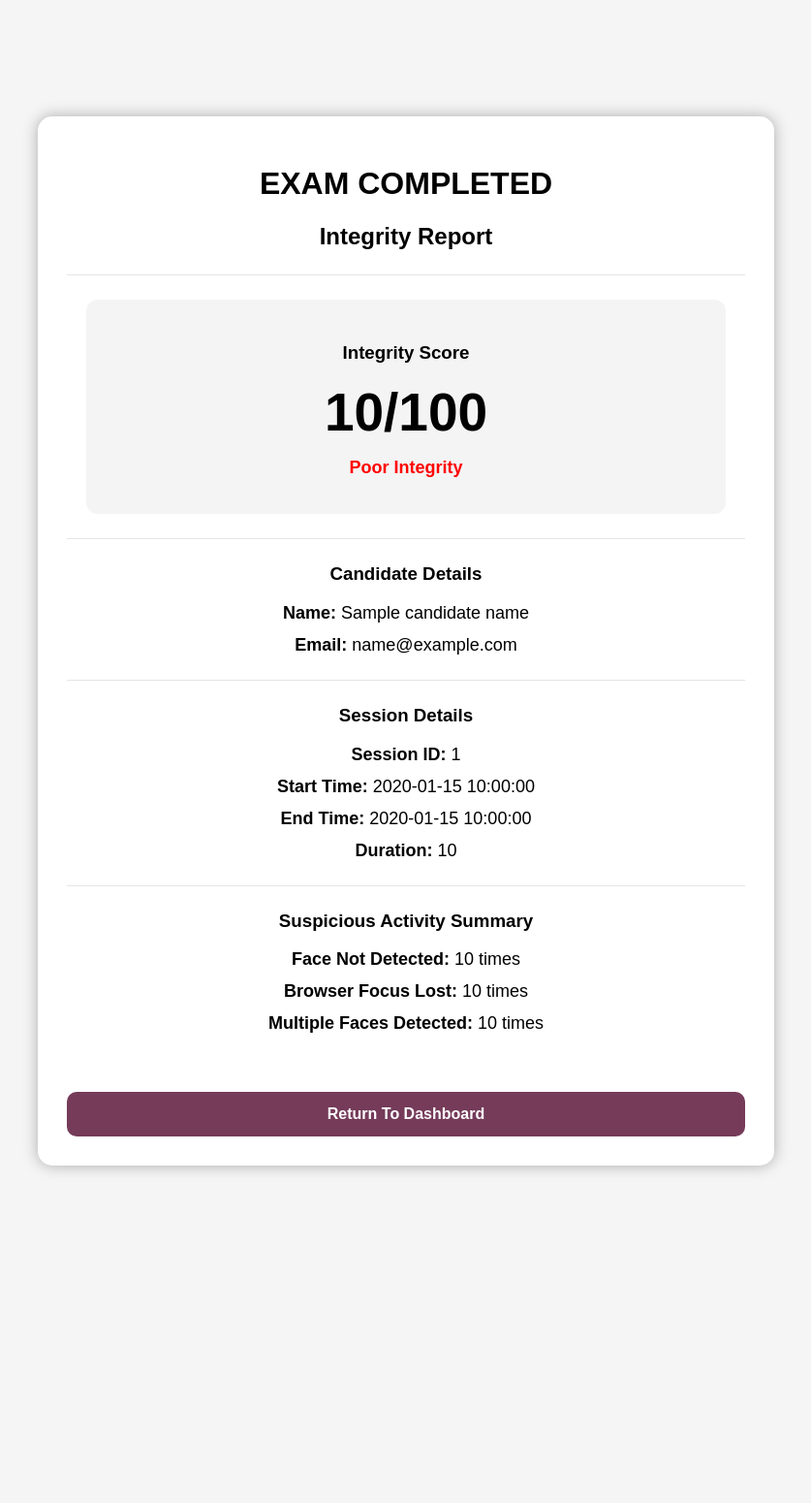
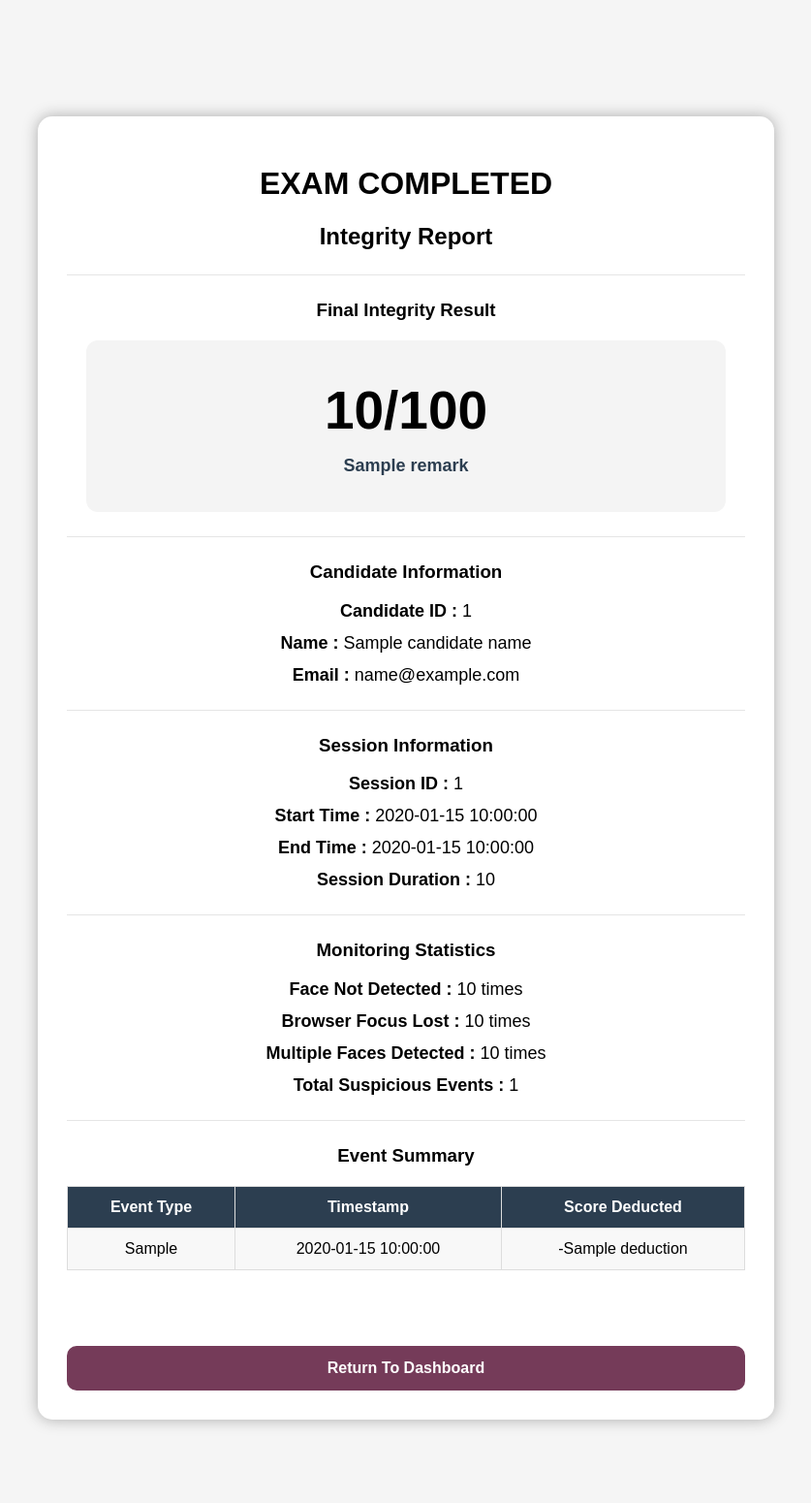
Before and after one commit to Ayusshhh-10/Springboard, a Flask app: template templates/exam_report.html in a window 1280 px wide. Shown: the top 1550 px of the page at 97% size, without its empty margins (221-1058 px from the left). Before the commit the page ends 1209 px from the top, so only its background shows below. Run offline with Flask 3, Linux system fonts and the light colour scheme; the template is opened without the code that fills it: most values are stand-ins (such as "Sample title", 1, 10 or a date in 2020).

Commit message:
Add latest exam monitoring updates

```diff
--- a/app.py
+++ b/app.py
@@ -13,7 +13,12 @@ from modules.integrated_monitoring import (
     update_browser_status
 )
 
-from utils.event_logger import log_event, get_event_count, get_last_event_time
+from utils.event_logger import (
+    log_event,
+    get_event_count,
+    get_last_event_time,
+    get_event_summary
+)
 from utils.integrity_score import calculate_integrity_score
 
 from utils.db import get_db_connection, init_db
@@ -660,15 +665,19 @@ def exam_report():
     result = calculate_integrity_score(
         session["candidate_id"]
     )
+    events = get_event_summary(
+        session["candidate_id"]
+    )
 
     return render_template(
-        "exam_report.html",
-        report=report,
-        integrity=result,
-        candidate_name=session["candidate_name"],
-        candidate_email=session["candidate_email"],
-        duration=calculate_session_duration(report)
-    )
+    "exam_report.html",
+    report=report,
+    integrity=result,
+    events=events,
+    candidate_name=session["candidate_name"],
+    candidate_email=session["candidate_email"],
+    duration=calculate_session_duration(report)
+)
 
 @app.route("/logout")
 def logout():
--- a/static/css/style.css
+++ b/static/css/style.css
@@ -632,3 +632,56 @@ hr{
     margin: 12px;
 
 }
+
+/* ==========================
+   Event Summary Table
+========================== */
+
+.event-table {
+
+    width: 100%;
+    border-collapse: collapse;
+    margin-top: 20px;
+    margin-bottom: 30px;
+
+}
+
+.event-table th {
+
+    background-color: #2c3e50;
+    color: white;
+    padding: 12px;
+    border: 1px solid #ddd;
+
+}
+
+.event-table td {
+
+    padding: 12px;
+    border: 1px solid #ddd;
+    text-align: center;
+
+}
+
+.event-table tr:nth-child(even) {
+
+    background-color: #f8f8f8;
+
+}
+
+.event-table tr:hover {
+
+    background-color: #eaf4ff;
+
+}
+.remark{
+
+    font-size:22px;
+
+    font-weight:bold;
+
+    margin-top:15px;
+
+    color:#2c3e50;
+
+}
--- a/templates/exam_report.html
+++ b/templates/exam_report.html
@@ -5,131 +5,169 @@
 <div class="report-container">
 
     <h1>EXAM COMPLETED</h1>
-
     <h2>Integrity Report</h2>
 
     <hr>
 
+    <!-- ===================== -->
+    <!-- FINAL INTEGRITY RESULT -->
+    <!-- ===================== -->
+
+    <h3>Final Integrity Result</h3>
 
     <div class="score-box">
 
-        <h3>Integrity Score</h3>
-
         <div class="score">
 
-            {{ integrity.score }}/100
+            {{ report["integrity_score"] }}/100
 
         </div>
 
-        {% if integrity.score >= 80 %}
+        <p class="remark">
 
-            <p class="good">
-                Excellent Integrity
-            </p>
+            {{ integrity.remark }}
 
-        {% elif integrity.score >= 50 %}
-
-            <p class="average">
-                Average Integrity
-            </p>
-
-        {% else %}
-
-            <p class="poor">
-                Poor Integrity
-            </p>
-
-        {% endif %}
+        </p>
 
     </div>
 
-
     <hr>
 
+    <!-- ===================== -->
+    <!-- Candidate Information -->
+    <!-- ===================== -->
 
-    <h3>Candidate Details</h3>
+    <h3>Candidate Information</h3>
 
     <p>
-        <strong>Name:</strong>
+        <strong>Candidate ID :</strong>
+        {{ report["candidate_id"] }}
+    </p>
+
+    <p>
+        <strong>Name :</strong>
         {{ candidate_name }}
     </p>
 
     <p>
-        <strong>Email:</strong>
+        <strong>Email :</strong>
         {{ candidate_email }}
     </p>
 
+    <hr>
+
+    <!-- ===================== -->
+    <!-- Session Information -->
+    <!-- ===================== -->
+
+    <h3>Session Information</h3>
+
+    <p>
+        <strong>Session ID :</strong>
+        {{ report["session_id"] }}
+    </p>
+
+    <p>
+        <strong>Start Time :</strong>
+        {{ report["start_time"] }}
+    </p>
+
+    <p>
+        <strong>End Time :</strong>
+        {{ report["end_time"] }}
+    </p>
+
+    <p>
+        <strong>Session Duration :</strong>
+        {{ duration }}
+    </p>
 
     <hr>
 
+    <!-- ===================== -->
+    <!-- Monitoring Statistics -->
+    <!-- ===================== -->
 
-    <h3>Session Details</h3>
-
+    <h3>Monitoring Statistics</h3>
 
     <p>
-        <strong>Session ID:</strong>
-        {{ report["session_id"] }}
+        <strong>Face Not Detected :</strong>
+
+        {{ integrity.face_absence }}
+
+        times
     </p>
 
+    <p>
+        <strong>Browser Focus Lost :</strong>
+
+        {{ integrity.browser_focus }}
+
+        times
+    </p>
 
     <p>
-        <strong>Start Time:</strong>
-        {{ report["start_time"] }}
+        <strong>Multiple Faces Detected :</strong>
+
+        {{ integrity.multiple_faces }}
+
+        times
     </p>
 
+    <p>
+        <strong>Total Suspicious Events :</strong>
 
-    <p>
-        <strong>End Time:</strong>
-        {{ report["end_time"] }}
+        {{ integrity.total_events }}
     </p>
-
-
-    <p>
-        <strong>Duration:</strong>
-        {{ duration }}
-    </p>
-
 
     <hr>
 
+    <!-- ===================== -->
+    <!-- Event Summary -->
+    <!-- ===================== -->
 
-    <h3>Suspicious Activity Summary</h3>
+    <h3>Event Summary</h3>
 
+    <table class="event-table">
 
-    <p>
-        <strong>Face Not Detected:</strong>
-        {{ integrity.face_absence }}
-        times
-    </p>
+        <tr>
 
+            <th>Event Type</th>
 
-    <p>
-        <strong>Browser Focus Lost:</strong>
-        {{ integrity.browser_focus }}
-        times
-    </p>
+            <th>Timestamp</th>
 
+            <th>Score Deducted</th>
 
-    <p>
-        <strong>Multiple Faces Detected:</strong>
-        {{ integrity.multiple_faces }}
-        times
-    </p>
+        </tr>
 
+        {% for event in events %}
+
+        <tr>
+
+            <td>{{ event.event_type }}</td>
+
+            <td>{{ event.timestamp }}</td>
+
+            <td>-{{ event.deduction }}</td>
+
+        </tr>
+
+        {% endfor %}
+
+    </table>
 
     <br>
-
 
     <a href="{{ url_for('dashboard') }}">
 
         <button class="register-btn">
+
             Return To Dashboard
+
         </button>
 
     </a>
 
-
 </div>
 
-
 {% endblock %}
--- a/utils/event_logger.py
+++ b/utils/event_logger.py
@@ -108,3 +108,66 @@ def get_last_event_time(candidate_id, event_type):
     connection.close()
 
     return row[0] if row else "No event found"
+def get_event_summary(candidate_id):
+    """
+    Returns all suspicious events for the latest exam session.
+    """
+
+    connection = sqlite3.connect(DB_PATH)
+    connection.row_factory = sqlite3.Row
+    cursor = connection.cursor()
+
+    session = cursor.execute(
+        """
+        SELECT start_time
+        FROM exam_sessions
+        WHERE candidate_id = ?
+        ORDER BY session_id DESC
+        LIMIT 1
+        """,
+        (candidate_id,)
+    ).fetchone()
+
+    if not session:
+        connection.close()
+        return []
+
+    start_time = session["start_time"]
+
+    events = cursor.execute(
+        """
+        SELECT
+            event_type,
+            timestamp
+        FROM event_logs
+        WHERE candidate_id = ?
+        AND timestamp >= ?
+        ORDER BY timestamp ASC
+        """,
+        (candidate_id, start_time)
+    ).fetchall()
+
+    summary = []
+
+    for event in events:
+
+        deduction = 0
+
+        if event["event_type"] == "Face Not Detected":
+            deduction = 5
+
+        elif event["event_type"] == "Browser Focus Lost":
+            deduction = 10
+
+        elif event["event_type"] == "Multiple Faces Detected":
+            deduction = 15
+
+        summary.append({
+            "event_type": event["event_type"],
+            "timestamp": event["timestamp"],
+            "deduction": deduction
+        })
+
+    connection.close()
+
+    return summary
```
Also changed, not shown: utils/integrity_score.py (+25 -5 lines).
